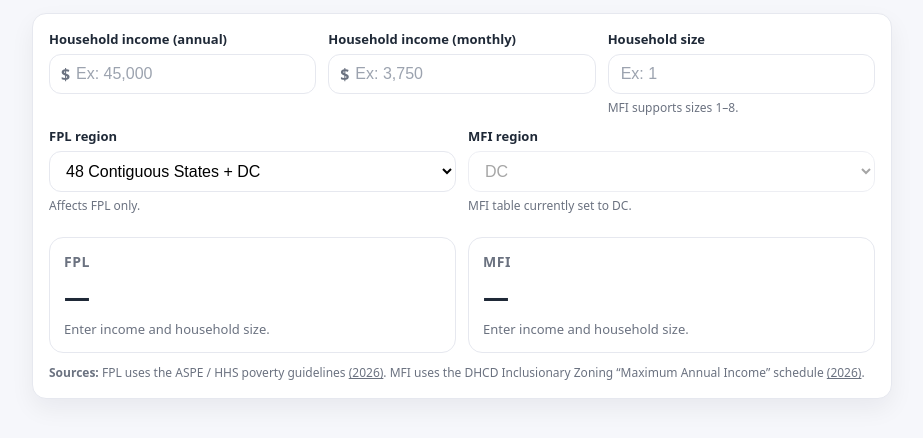
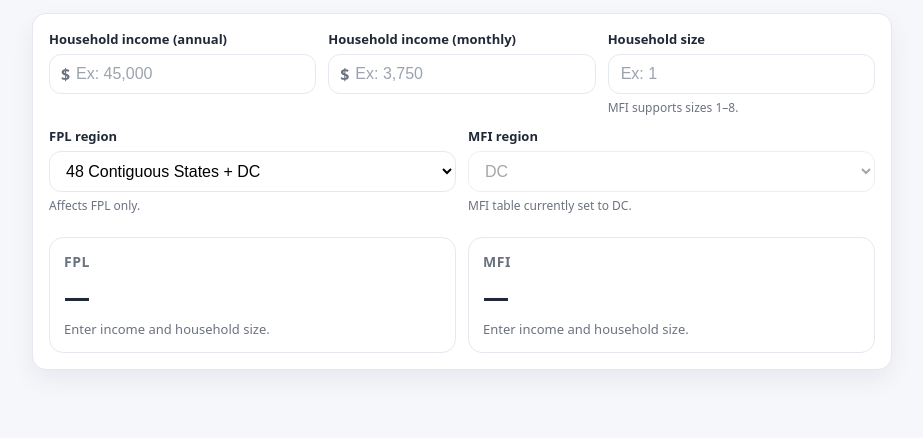
Before and after one commit to jbarsano/listenlegal, a plain HTML site: page tools/fpl-mfi-calculator/index.html in a window 1280 px wide. Shown: the part 80-518 px from the top of the page, without its empty margins (178-1101 px from the left). Drawn offline with Linux system fonts and the light colour scheme.

Commit message:
Update index.html

```diff
--- a/tools/fpl-mfi-calculator/index.html
+++ b/tools/fpl-mfi-calculator/index.html
@@ -283,13 +283,7 @@
         </div>
       </div>
 
-      <div class="foot">
-        <strong>Sources:</strong>
-        FPL uses the ASPE / HHS poverty guidelines <a href="https://aspe.hhs.gov/topics/poverty-economic-mobility/poverty-guidelines" target="_blank" rel="noopener noreferrer">(2026)</a>.
-        MFI uses the DHCD Inclusionary Zoning “Maximum Annual Income” schedule <a href="https://dhcd.dc.gov/publication/2026-inclusionary-zoning-maximum-income-rent-and-purchase-price-schedule" target="_blank" rel="noopener noreferrer">(2026)</a>.
-      </div>
-    </div>
-  </div>
+
 
   <script>
     // ---------- Formatting / parsing ----------
```
